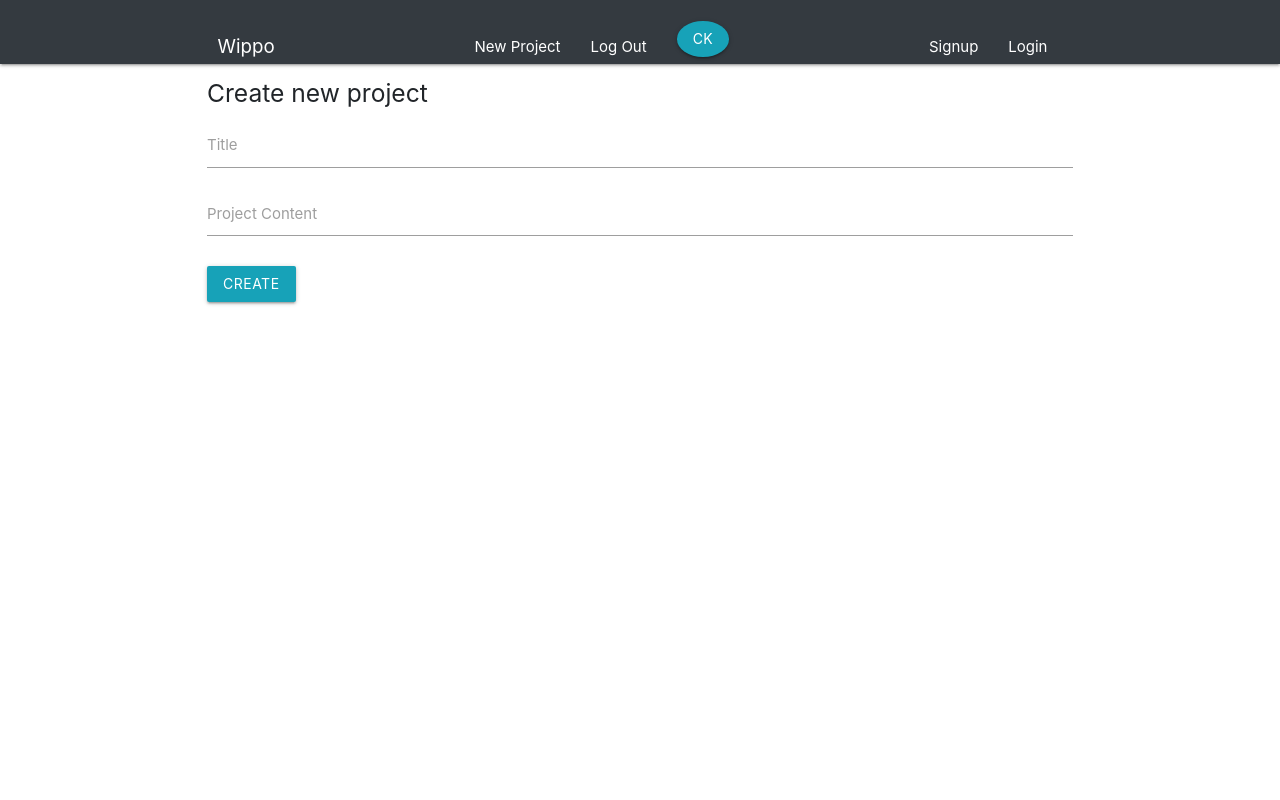
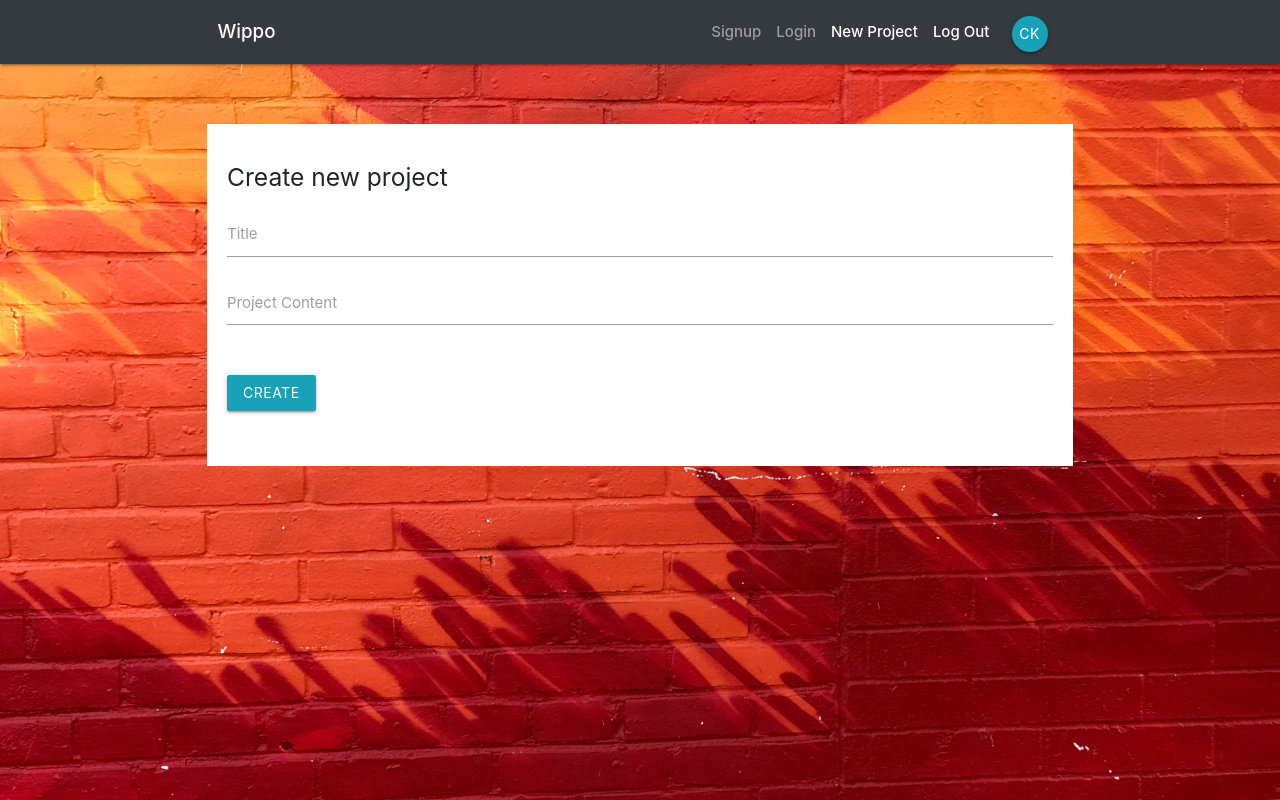
Before and after one commit to krittiyaclark/junior-showcase-with-React, a React (Create React App) app: page /create in a window 1280 px wide. Built offline with nearby package versions, Linux system fonts and the light colour scheme.

Commit message:
Navbar CSS & style

```diff
--- a/src/components/layout/Navbar.js
+++ b/src/components/layout/Navbar.js
@@ -5,11 +5,16 @@ import SignedOutLinks from './SignedOutLinks';
 
 const Navbar = () => {
     return (
-        <nav className="navbar bg-dark">
+        <nav className="navbar navbar-expand-lg navbar-dark bg-dark mb-0 h1">
             <div className="container">
                 <Link to="/" className="navbar-brand">Wippo</Link>
-                <SignedInLinks />
-                <SignedOutLinks />
+                <button className="navbar-toggler" type="button" data-toggle="collapse" data-target="#navbarSupportedContent" aria-controls="navbarSupportedContent" aria-expanded="false" aria-label="Toggle navigation">
+                    <span className="navbar-toggler-icon"></span>
+                </button>
+                <div className="collapse navbar-collapse" id="navbarSupportedContent">
+                    <SignedOutLinks />
+                    <SignedInLinks />
+                </div>
             </div>
         </nav>
     )
--- a/src/components/layout/SignedInLinks.js
+++ b/src/components/layout/SignedInLinks.js
@@ -3,15 +3,15 @@ import { NavLink } from 'react-router-dom';
 
 const SignedInLinks = () => {
     return (
-        <ul className="nav justify-content-end">
+        <ul className="navbar-nav d-flex align-items-center">
             <li className="nav-item">
-                <NavLink to="/" className="nav-link">New Project</NavLink>
+                <NavLink to="/create" className="nav-link">New Project</NavLink>
             </li>
             <li className="nav-item">
                 <NavLink to="/" className="nav-link">Log Out</NavLink>
             </li>
             <li className="nav-item">
-                <NavLink to="/" className="btn justify-content-end bg-info rounded-circle nav-link">CK</NavLink>
+                <NavLink to="/" className="btn bg-info rounded-circle nav-link">CK</NavLink>
             </li>
         </ul>
     )
--- a/src/components/layout/SignedOutLinks.js
+++ b/src/components/layout/SignedOutLinks.js
@@ -3,12 +3,12 @@ import { NavLink } from 'react-router-dom';
 
 const SignedOutLinks = () => {
     return (
-        <ul className="nav justify-content-end">
+        <ul className="navbar-nav ml-auto">
             <li className="nav-item">
-                <NavLink to="/" className="nav-link">Signup</NavLink>
+                <NavLink to="/signUp" className="nav-link">Signup</NavLink>
             </li>
             <li className="nav-item">
-                <NavLink to="/" className="nav-link">Login</NavLink>
+                <NavLink to="/signIn" className="nav-link">Login</NavLink>
             </li>
         </ul>
     )
--- a/src/index.css
+++ b/src/index.css
@@ -1,3 +1,7 @@
+html {
+  min-height: 100%;
+}
+
 body {
   margin: 0;
   padding: 0;
@@ -6,6 +10,35 @@ body {
     sans-serif;
   -webkit-font-smoothing: antialiased;
   -moz-osx-font-smoothing: grayscale;
+  background: url(/img/painted-brick-wall.jpg) repeat;
+  background-size: 100% 100%;
+  background-position: center;
+  background-color: gray;
+  min-height: 100%;
+}
+
+form {
+  padding: 20px;
+  margin-top: 60px;
+}
+
+form button, form h5 {
+  margin: 20px 0;
+}
+
+input[type=text]:not(.browser-default):focus:not([readonly]),
+input[type=email]:not(.browser-default):focus:not([readonly]),
+input[type=password]:not(.browser-default):focus:not([readonly]),
+textarea.materialize-textarea:focus:not([readonly]){
+  border-color: #26a69a;
+  box-shadow: none;
+}
+
+input[type=text]:not(.browser-default):focus:not([readonly]) + label,
+textarea.materialize-textarea:focus:not([readonly]) + label,
+input[type=email]:not(.browser-default):focus:not([readonly]) + label,
+input[type=password]:not(.browser-default):focus:not([readonly]) + label{
+  color: #26a69a !important;
 }
 
 code {
```
Also changed, not shown: public/img/brick.jpg (added), public/img/painted-brick-wall.jpg (added).
